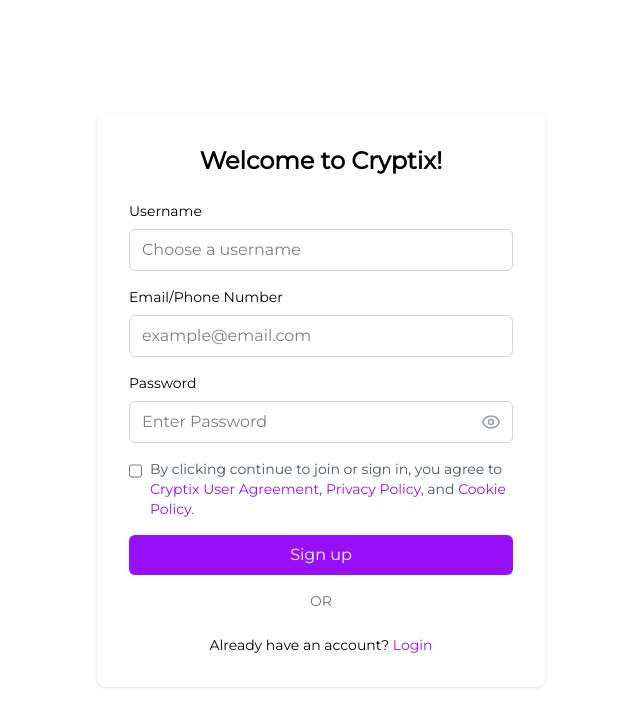
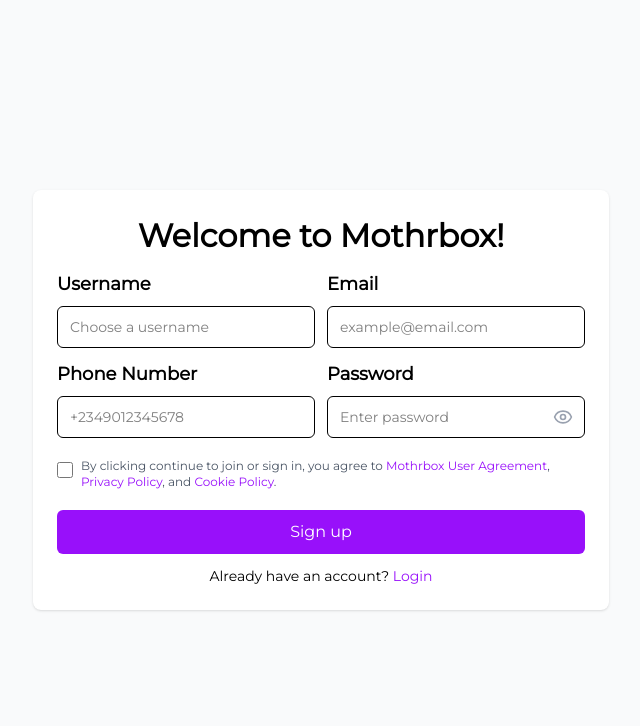
Before and after one commit to georgegoldman/mothrbox-frontend, a Next.js app: page /auth/register in a window 1280 px wide. Shown: the top 726 px of the page, without its empty margins (319-959 px from the left). Built offline with nearby package versions, Linux system fonts and the light colour scheme.

Commit message:
Implement authentication flow with middleware, update login and register forms using react-hook-form and zod for validation, and enhance UI components

```diff
--- a/middleware.ts
+++ b/middleware.ts
@@ -0,0 +1,23 @@
+import type { NextRequest } from "next/server";
+import { NextResponse } from "next/server";
+
+export function middleware(request: NextRequest) {
+  const isLoggedIn = request.cookies.get("auth_token")?.value;
+
+  const protectedPath = ["/dashboard"];
+  const isProtected = protectedPath.some((path) => {
+    return request.nextUrl.pathname.startsWith(path);
+  });
+
+  if (isProtected && !isLoggedIn) {
+    const loginUrl = new URL("/auth/login", request.url);
+
+    return NextResponse.redirect(loginUrl);
+  }
+
+  return NextResponse.next();
+}
+
+export const config = {
+  matcher: ["/dashboard"],
+};
--- a/package.json
+++ b/package.json
@@ -16,12 +16,14 @@
     "typecheck": "tsc --noEmit"
   },
   "dependencies": {
+    "@hookform/resolvers": "^5.0.1",
     "@t3-oss/env-nextjs": "^0.12.0",
     "lucide-react": "^0.503.0",
     "next": "^15.2.3",
     "react": "^19.0.0",
     "react-dom": "^19.0.0",
-    "zod": "^3.24.2"
+    "react-hook-form": "^7.56.1",
+    "zod": "^3.24.3"
   },
   "devDependencies": {
     "@eslint/eslintrc": "^3.3.1",
@@ -41,7 +43,7 @@
   "ct3aMetadata": {
     "initVersion": "7.39.3"
   },
-  "packageManager": "pnpm@10.6.5",
+  "packageManager": "pnpm@10.10.0",
   "pnpm": {
     "onlyBuiltDependencies": [
       "sharp",
--- a/src/app/auth/layout.tsx
+++ b/src/app/auth/layout.tsx
@@ -1,13 +1,19 @@
-import type React from "react";
+import type { ReactNode } from "react";
 
-export default function AuthLayout({
-  children,
-}: {
-  children: React.ReactNode;
-}) {
+export default function AuthLayout({ children }: { children: ReactNode }) {
   return (
-    <div className="flex min-h-screen items-center justify-center">
-      <div className="w-full max-w-md">{children}</div>
+    <div className="flex min-h-screen flex-col items-center justify-center bg-gray-50 px-4 py-8 sm:px-6 md:py-12">
+      <div className="w-full max-w-xl">
+        {/* <div className="mb-6 text-center">
+          <h1 className="text-2xl font-bold text-gray-900 dark:text-white">
+            Cryptix
+          </h1>
+          <p className="text-sm text-gray-600 dark:text-gray-400">
+            Secure your data with confidence
+          </p>
+        </div> */}
+        {children}
+      </div>
     </div>
   );
 }
--- /dev/null
+++ b/src/app/auth/login/actions.ts
@@ -0,0 +1 @@
+"use server";
--- a/src/app/auth/login/page.tsx
+++ b/src/app/auth/login/page.tsx
@@ -1,85 +1,85 @@
 "use client";
 
 import Link from "next/link";
-import { useState } from "react";
-import { Eye, EyeOff } from "lucide-react";
+import { useForm } from "react-hook-form";
+import { z } from "zod";
+import { zodResolver } from "@hookform/resolvers/zod";
+import { InputField } from "@/components/ui/input-field";
+
+const loginSchema = z.object({
+  email: z.string().email("Enter a valid email"),
+  password: z.string().min(1, "Password is required"),
+});
+
+type LoginFormValues = z.infer<typeof loginSchema>;
 
 export default function LoginPage() {
-  const [showPassword, setShowPassword] = useState(false);
-  const [email, setEmail] = useState("");
-  const [password, setPassword] = useState("");
+  const {
+    register,
+    handleSubmit,
+    formState: { errors },
+  } = useForm<LoginFormValues>({
+    resolver: zodResolver(loginSchema),
+  });
 
-  const handleSubmit = (e: React.FormEvent) => {
-    e.preventDefault();
-    // Handle login logic here
-    console.log("Login attempt with:", { email, password });
+  const onSubmit = (data: LoginFormValues) => {
+    console.log("Login attempt with:", data);
+    // 🧠 Place actual login logic here (e.g. API call)
   };
 
   return (
-    <div className="rounded-lg bg-white p-8 shadow-sm">
-      <h1 className="mb-6 text-center text-2xl font-bold">Welcome Back!</h1>
+    <div className="w-full rounded-lg bg-white p-6 shadow-sm sm:p-8">
+      <h1 className="mb-3 text-center text-xl font-bold lg:text-[32px]">
+        Welcome Back!
+      </h1>
 
-      <form onSubmit={handleSubmit} className="space-y-4">
-        <div className="space-y-2">
-          <label htmlFor="email" className="block text-sm font-medium">
-            Email*
-          </label>
-          <input
-            id="email"
-            type="email"
-            value={email}
-            onChange={(e) => setEmail(e.target.value)}
-            placeholder="e.g.johndoe@gmail.com"
-            className="w-full rounded-md border border-gray-300 px-3 py-2 focus:ring-2 focus:ring-purple-500 focus:outline-none"
-            required
-          />
-        </div>
+      <form onSubmit={handleSubmit(onSubmit)} className="space-y-5">
+        <InputField
+          id="email"
+          label="Email"
+          type="email"
+          placeholder="e.g. johndoe@gmail.com"
+          autoComplete="email"
+          {...register("email")}
+          error={errors.email?.message}
+        />
 
         <div className="space-y-2">
-          <label htmlFor="password" className="block text-sm font-medium">
-            Password*
-          </label>
-          <div className="relative">
-            <input
-              id="password"
-              type={showPassword ? "text" : "password"}
-              value={password}
-              onChange={(e) => setPassword(e.target.value)}
-              placeholder="Enter password"
-              className="w-full rounded-md border border-gray-300 px-3 py-2 focus:ring-2 focus:ring-purple-500 focus:outline-none"
-              required
-            />
-            <button
-              type="button"
-              className="absolute inset-y-0 right-0 flex items-center pr-3"
-              onClick={() => setShowPassword(!showPassword)}
-            >
-              {showPassword ? (
-                <EyeOff className="h-5 w-5 text-gray-400" />
-              ) : (
-                <Eye className="h-5 w-5 text-gray-400" />
-              )}
-            </button>
-          </div>
-          <div className="text-right">
+          <div className="flex items-center justify-between">
+            <label htmlFor="password" className="font-bold lg:text-lg">
+              Password<span className="ml-1 text-red-500">*</span>
+            </label>
             <Link
               href="/auth/forgot-password"
-              className="text-xs text-gray-500 hover:text-purple-600"
+              className="text-xs text-purple-600 hover:text-purple-700"
             >
               Forgot password?
             </Link>
           </div>
+
+          <InputField
+            id="password"
+            label=""
+            labelClassName="sr-only"
+            containerClassName="space-y-0"
+            type="password"
+            placeholder="Enter password"
+            autoComplete="current-password"
+            {...register("password")}
+            error={errors.password?.message}
+            showPasswordToggle
+          />
         </div>
 
         <button
           type="submit"
-          className="w-full rounded-md bg-purple-600 px-4 py-2 font-medium text-white transition duration-200 hover:bg-purple-700"
+          className="w-full cursor-pointer rounded-md bg-purple-600 px-4 py-2.5 text-base font-medium text-white transition duration-200 hover:bg-purple-700"
         >
           Login
         </button>
       </form>
 
-      <div className="mt-6 text-center text-sm">
+      <div className="mt-3 text-center text-sm">
         Don&apos;t have an account?{" "}
         <Link
           href="/auth/register"
--- /dev/null
+++ b/src/app/auth/register/actions.ts
@@ -0,0 +1 @@
+"use server";
--- a/src/app/auth/register/page.tsx
+++ b/src/app/auth/register/page.tsx
@@ -1,106 +1,110 @@
 "use client";
 
+import { useForm } from "react-hook-form";
+import { z } from "zod";
+import { zodResolver } from "@hookform/resolvers/zod";
+
 import Link from "next/link";
-import { useState } from "react";
-import { Eye, EyeOff } from "lucide-react";
+import { InputField } from "@/components/ui/input-field";
+
+// Zod schema for validation
+const registerSchema = z.object({
+  username: z.string().min(1, "Username is required"),
+  email: z.string().email("Invalid email address"),
+  phone: z
+    .string()
+    .min(10, "Phone number is required")
+    .regex(/^\+?\d{10,}$/, "Enter a valid phone number"),
+  password: z.string().min(6, "Password must be at least 6 characters"),
+  agreeToTerms: z.literal(true, {
+    errorMap: () => ({
+      message: "You must agree to the terms and conditions",
+    }),
+  }),
+});
+
+// Infer form type
+type RegisterFormValues = z.infer<typeof registerSchema>;
 
 export default function RegisterPage() {
-  const [showPassword, setShowPassword] = useState(false);
-  const [username, setUsername] = useState("");
-  const [emailPhone, setEmailPhone] = useState("");
-  const [password, setPassword] = useState("");
-  const [agreeToTerms, setAgreeToTerms] = useState(false);
+  const {
+    register,
+    handleSubmit,
+    formState: { errors },
+  } = useForm<RegisterFormValues>({
+    resolver: zodResolver(registerSchema),
+  });
 
-  const handleSubmit = (e: React.FormEvent) => {
-    e.preventDefault();
-    if (!agreeToTerms) {
-      alert("Please agree to the terms and conditions");
-      return;
-    }
-    // Handle signup logic here
-    console.log("Signup attempt with:", { username, emailPhone, password });
+  const onSubmit = (data: RegisterFormValues) => {
+    console.log("Validated Signup:", data);
+    // 🔒 Handle actual signup logic here (e.g. API call)
   };
 
   return (
-    <div className="rounded-lg bg-white p-8 shadow-sm">
-      <h1 className="mb-6 text-center text-2xl font-bold">
-        Welcome to Cryptix!
+    <div className="w-full rounded-lg bg-white p-6 shadow-sm">
+      <h1 className="mb-3 text-center text-xl font-bold lg:text-[32px]">
+        Welcome to Mothrbox!
       </h1>
 
-      <form onSubmit={handleSubmit} className="space-y-4">
-        <div className="space-y-2">
-          <label htmlFor="username" className="block text-sm font-medium">
-            Username
-          </label>
-          <input
+      <form onSubmit={handleSubmit(onSubmit)} className="space-y-5">
+        <div className="grid grid-cols-1 gap-3 lg:grid-cols-2">
+          <InputField
             id="username"
-            type="text"
-            value={username}
-            onChange={(e) => setUsername(e.target.value)}
+            label="Username"
             placeholder="Choose a username"
-            className="w-full rounded-md border border-gray-300 px-3 py-2 focus:ring-2 focus:ring-purple-500 focus:outline-none"
-            required
+            {...register("username")}
+            error={errors.username?.message}
+            autoComplete="username"
+          />
+
+          <InputField
+            id="email"
+            type="email"
+            label="Email"
+            placeholder="example@email.com"
+            {...register("email")}
+            error={errors.email?.message}
+            autoComplete="email"
+          />
+
+          <InputField
+            id="phone"
+            type="tel"
+            label="Phone Number"
+            placeholder="+2349012345678"
+            {...register("phone")}
+            error={errors.phone?.message}
+          />
+
+          <InputField
+            id="password"
+            type="password"
+            label="Password"
+            placeholder="Enter password"
+            {...register("password")}
+            error={errors.password?.message}
+            showPasswordToggle
+            autoComplete="new-password"
           />
         </div>
 
         <div className="space-y-2">
-          <label htmlFor="emailPhone" className="block text-sm font-medium">
-            Email/Phone Number
-          </label>
-          <input
-            id="emailPhone"
-            type="text"
-            value={emailPhone}
-            onChange={(e) => setEmailPhone(e.target.value)}
-            placeholder="example@email.com"
-            className="w-full rounded-md border border-gray-300 px-3 py-2 focus:ring-2 focus:ring-purple-500 focus:outline-none"
-            required
-          />
-        </div>
-
-        <div className="space-y-2">
-          <label htmlFor="password" className="block text-sm font-medium">
-            Password
-          </label>
-          <div className="relative">
-            <input
-              id="password"
-              type={showPassword ? "text" : "password"}
-              value={password}
-              onChange={(e) => setPassword(e.target.value)}
-              placeholder="Enter Password"
-              className="w-full rounded-md border border-gray-300 px-3 py-2 focus:ring-2 focus:ring-purple-500 focus:outline-none"
-              required
-            />
-            <button
-              type="button"
-              className="absolute inset-y-0 right-0 flex items-center pr-3"
-              onClick={() => setShowPassword(!showPassword)}
-            >
-              {showPassword ? (
-                <EyeOff className="h-5 w-5 text-gray-400" />
-              ) : (
-                <Eye className="h-5 w-5 text-gray-400" />
-              )}
-            </button>
-          </div>
-        </div>
-
           <div className="flex items-start">
+            <div className="flex h-5 items-center">
               <input
                 id="terms"
                 type="checkbox"
-            checked={agreeToTerms}
-            onChange={(e) => setAgreeToTerms(e.target.checked)}
+                {...register("agreeToTerms")}
                 className="mt-1 h-4 w-4 rounded border-gray-300 text-purple-600 focus:ring-purple-500"
               />
-          <label htmlFor="terms" className="ml-2 block text-sm text-gray-600">
+            </div>
+            <label htmlFor="terms" className="ml-2 block text-xs text-gray-600">
               By clicking continue to join or sign in, you agree to{" "}
               <Link
                 href="/terms"
                 className="text-purple-600 hover:text-purple-700"
               >
-              Cryptix User Agreement
+                Mothrbox User Agreement
               </Link>
               ,{" "}
               <Link
@@ -119,18 +123,22 @@ export default function RegisterPage() {
               .
             </label>
           </div>
+          {errors.agreeToTerms && (
+            <p className="text-xs text-red-500">
+              {errors.agreeToTerms.message}
+            </p>
+          )}
+        </div>
 
         <button
           type="submit"
-          className="w-full rounded-md bg-purple-600 px-4 py-2 font-medium text-white transition duration-200 hover:bg-purple-700"
+          className="w-full cursor-pointer rounded-md bg-purple-600 px-4 py-2.5 text-base font-medium text-white transition duration-200 hover:bg-purple-700"
         >
           Sign up
         </button>
-
-        <div className="text-center text-sm text-gray-500">OR</div>
       </form>
 
-      <div className="mt-6 text-center text-sm">
+      <div className="mt-3 text-center text-sm">
         Already have an account?{" "}
         <Link
           href="/auth/login"
--- a/src/app/page.tsx
+++ b/src/app/page.tsx
@@ -45,7 +45,7 @@ export default function HomePage() {
           <div className="px-4 md:px-0">
             <div className="flex flex-row justify-center gap-x-2 md:gap-x-5">
               <Link
-              target="blank"
+                target="blank"
                 href="https://mothrbox-docs.vercel.app/"
                 className="rounded-xl bg-purple-400 px-7 py-3 text-sm font-bold text-white transition"
               >
@@ -429,23 +429,24 @@ export default function HomePage() {
                   </a>
                 </li>
                 <li>
-                  <Link
+                  <a
                     href="/docs/mothrbox_privacy_policy.pdf"
-                    target="blank"
+                    target="_blank"
+                    referrerPolicy="no-referrer"
                     className="text-gray-600 transition hover:text-purple-600"
                   >
                     Privacy
-                  </Link>
+                  </a>
                 </li>
                 <li>
-                  <Link
-
+                  <a
                     href="/docs/mothrbox_terms_of_service.pdf"
-                    target="blank"
+                    target="_blank"
+                    referrerPolicy="no-referrer"
                     className="text-gray-600 transition hover:text-purple-600"
                   >
                     Terms
-                  </Link>
+                  </a>
                 </li>
               </ul>
             </div>
--- a/src/components/sidebar.tsx
+++ b/src/components/sidebar.tsx
@@ -352,7 +352,7 @@ export function Sidebar({ children }: { children: React.ReactNode }) {
       {/* Main content */}
       <div
         className={`flex-1 transition-all duration-300 ease-in-out ${
-          isOpen ? "md:ml-[250px]" : isMobile ? "ml-0" : "md:ml-[70px]"
+          isOpen ? "lg:ml-[250px]" : isMobile ? "ml-0" : "lg:ml-[70px]"
         } ${isMobile ? "pb-16" : ""}`}
       >
         {children}
--- /dev/null
+++ b/src/components/ui/input-field.tsx
@@ -0,0 +1,93 @@
+"use client";
+
+import React, { useState } from "react";
+import { Eye, EyeOff } from "lucide-react";
+
+export interface InputFieldProps
+  extends React.InputHTMLAttributes<HTMLInputElement> {
+  label: string;
+  error?: string;
+  showPasswordToggle?: boolean;
+  containerClassName?: string;
+  labelClassName?: string;
+  inputClassName?: string;
+  errorClassName?: string;
+}
+
+export const InputField = React.forwardRef<HTMLInputElement, InputFieldProps>(
+  (
+    {
+      label,
+      error,
+      showPasswordToggle = false,
+      containerClassName = "",
+      labelClassName = "",
+      inputClassName = "",
+      errorClassName = "",
+      type = "text",
+      ...props
+    },
+    ref,
+  ) => {
+    const [showPassword, setShowPassword] = useState(false);
+
+    // Handle toggling password visibility
+    const inputType =
+      showPasswordToggle && type === "password"
+        ? showPassword
+          ? "text"
+          : "password"
+        : type;
+
+    return (
+      <div className={`space-y-2 ${containerClassName}`}>
+        <label
+          htmlFor={props.id}
+          className={`block font-bold lg:text-lg ${labelClassName}`}
+        >
+          {label}
+          {/* Don't rely on native "required" attribute for validation */}
+        </label>
+
+        <div className="relative">
+          <input
+            ref={ref}
+            type={inputType}
+            className={`w-full rounded-md border border-black px-3 py-2 placeholder:text-sm focus:outline-none ${
+              error ? "border-red-500" : ""
+            } ${inputClassName}`}
+            aria-invalid={error ? "true" : "false"}
+            aria-describedby={error ? `${props.id}-error` : undefined}
+            {...props}
+          />
+
+          {showPasswordToggle && type === "password" && (
+            <button
+              type="button"
+              className="absolute inset-y-0 right-0 flex items-center pr-3"
+              onClick={() => setShowPassword((prev) => !prev)}
+              aria-label={showPassword ? "Hide password" : "Show password"}
+            >
+              {showPassword ? (
+                <EyeOff className="h-5 w-5 text-gray-400" />
+              ) : (
+                <Eye className="h-5 w-5 text-gray-400" />
+              )}
+            </button>
+          )}
+        </div>
+
+        {error && (
+          <p
+            id={`${props.id}-error`}
+            className={`text-xs text-red-500 ${errorClassName}`}
+          >
+            {error}
+          </p>
+        )}
+      </div>
+    );
+  },
+);
+
+InputField.displayName = "InputField";
--- a/src/hooks/use-sidebar.tsx
+++ b/src/hooks/use-sidebar.tsx
@@ -22,7 +22,7 @@ export function SidebarProvider({ children }: { children: ReactNode }) {
 
   useEffect(() => {
     const checkScreenSize = () => {
-      const isMobileView = window.innerWidth < 768;
+      const isMobileView = window.innerWidth < 1024;
       setIsMobile(isMobileView);
 
       // Auto-close sidebar on mobile
```
Also changed, not shown: 1 other file (tests, documents, lock files or other folders). Lines whose indentation alone changed are shown as unchanged.
